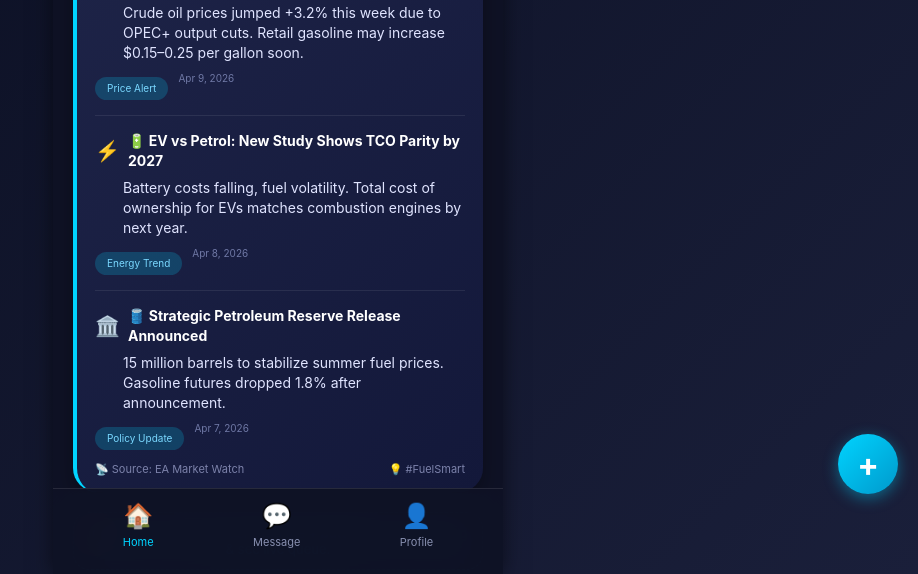
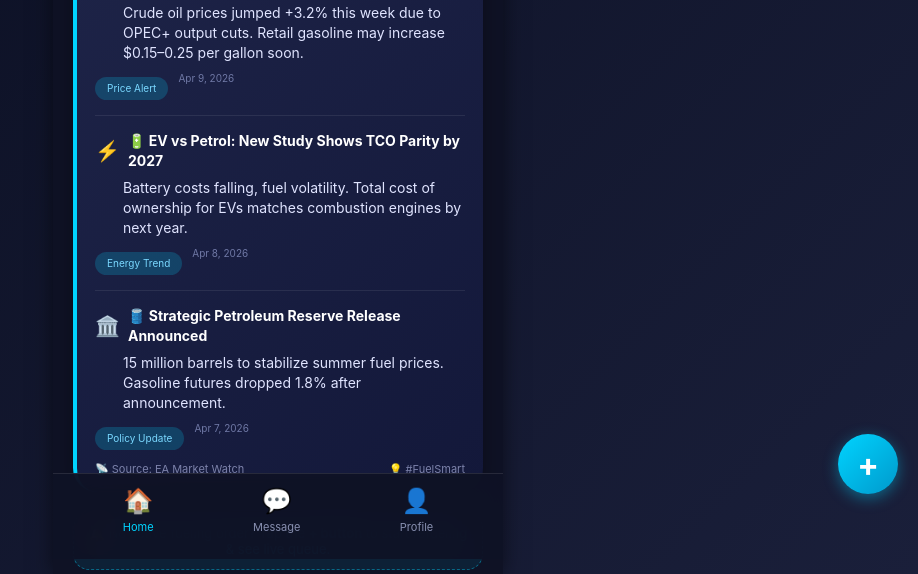
Before and after one commit to TwoPros/EA-station, a plain HTML site: page home.html in a window 1280 px wide. Shown: the part 226-800 px from the top of the page, without its empty margins (362-1280 px from the left). Drawn offline with Linux system fonts and the light colour scheme; no server answers.

Commit message:
Update home.html

```diff
--- a/home.html
+++ b/home.html
@@ -180,7 +180,7 @@
 
         .bottom-nav {
             position: absolute;
-            bottom: 0;
+            bottom: 5px;
             left: 0;
             right: 0;
             background: rgba(15,18,37,0.95);
@@ -189,6 +189,7 @@
             justify-content: space-around;
             padding: 12px 20px 25px;
             border-top: 1px solid rgba(255,255,255,0.1);
+            margin-bottom: 10px
         }
 
         .nav-item {
```
